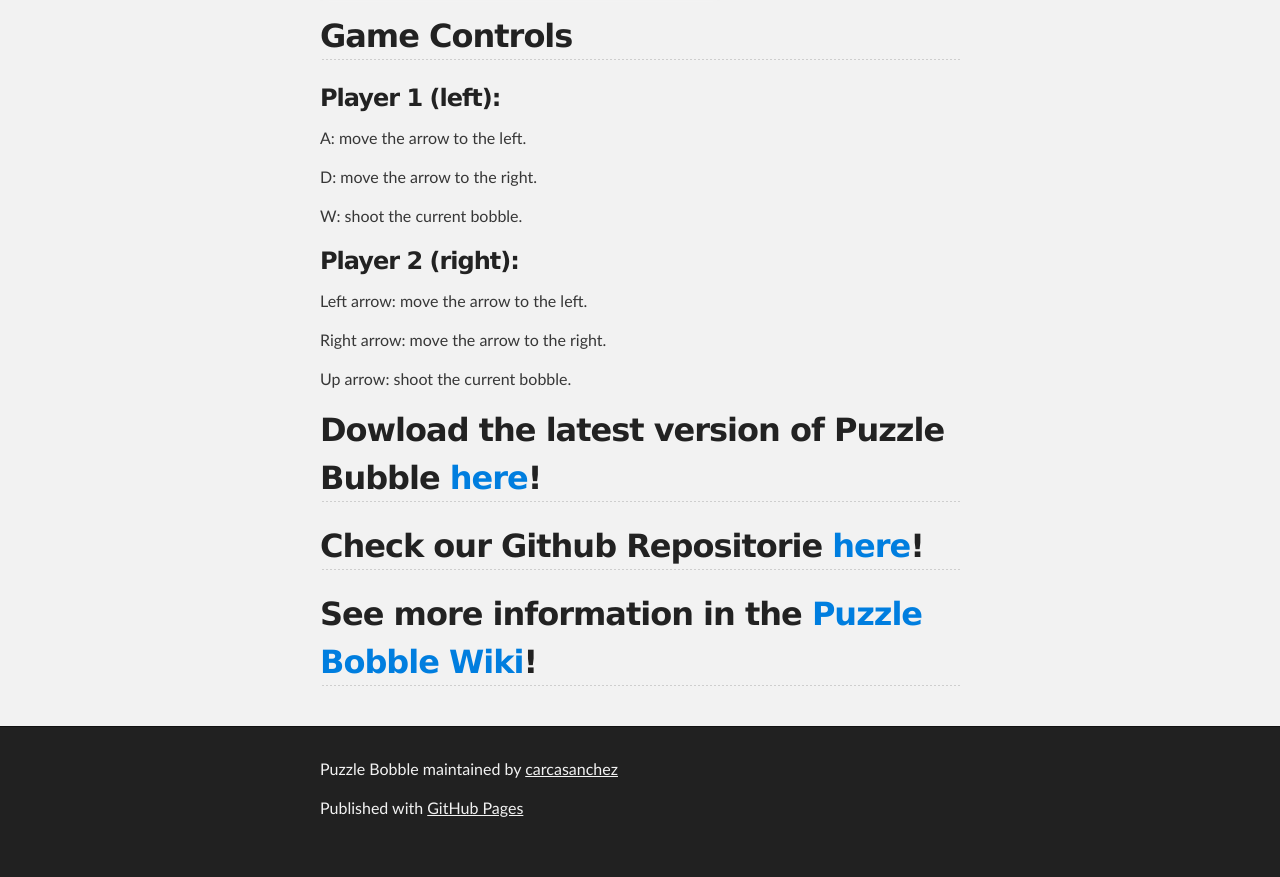
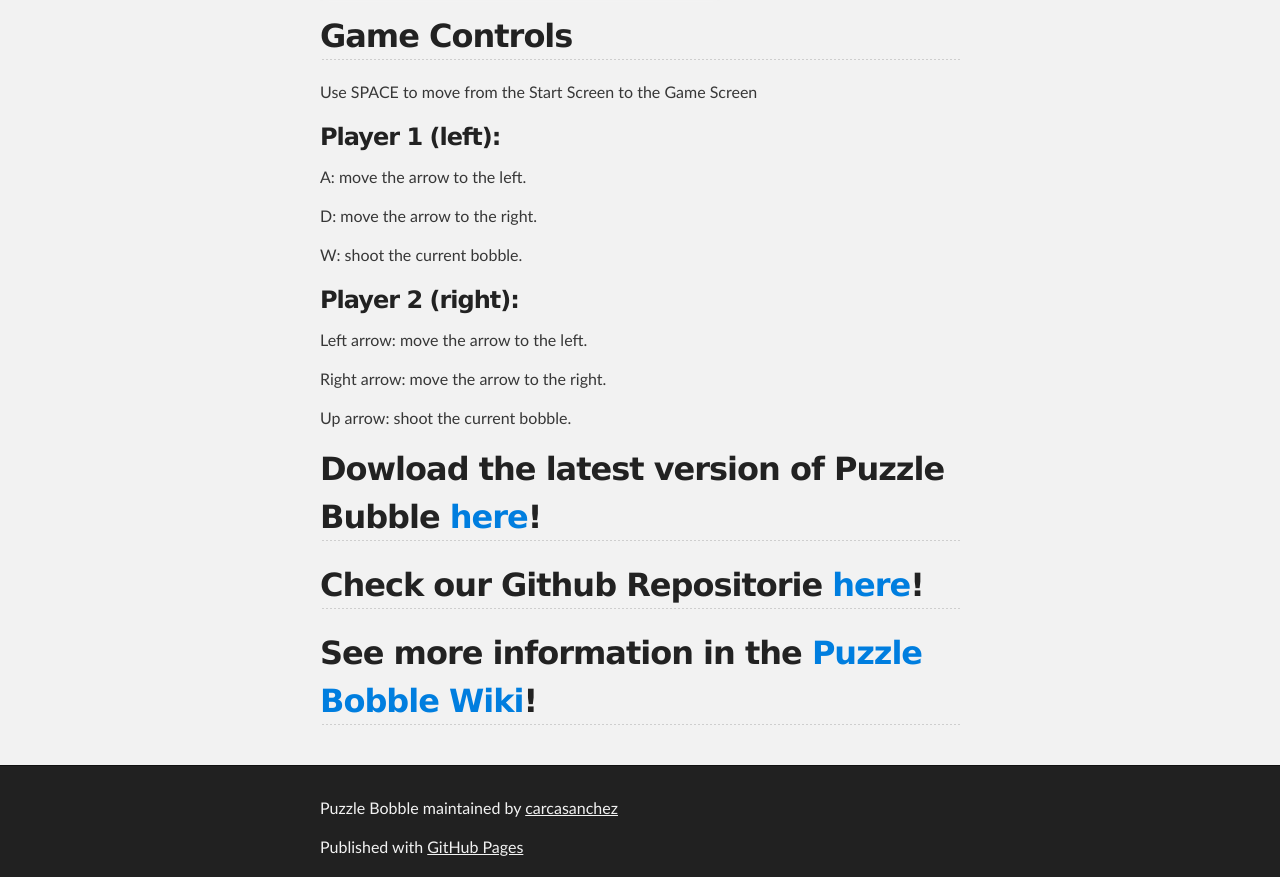
Before and after one commit to carcasanchez/Puzzle-Bobble, a plain HTML site: page index.html in a window 1280 px wide. Shown: the part 3316-4193 px from the top of the page. Before the commit the page ends 4171 px from the top, so only its background shows below. Drawn offline with Linux system fonts and the light colour scheme.

```diff
--- a/index.html
+++ b/index.html
@@ -75,6 +75,8 @@
 <h2>
 <a id="game-controls" class="anchor" href="#game-controls" aria-hidden="true"><span aria-hidden="true" class="octicon octicon-link"></span></a>Game Controls</h2>
 
+<p>Use SPACE to move from the Start Screen to the Game Screen</p>
+
 <h3>
 <a id="player-1-left" class="anchor" href="#player-1-left" aria-hidden="true"><span aria-hidden="true" class="octicon octicon-link"></span></a>Player 1 (left):</h3>
 
```
Also changed, not shown: params.json (+1 -1 lines).
